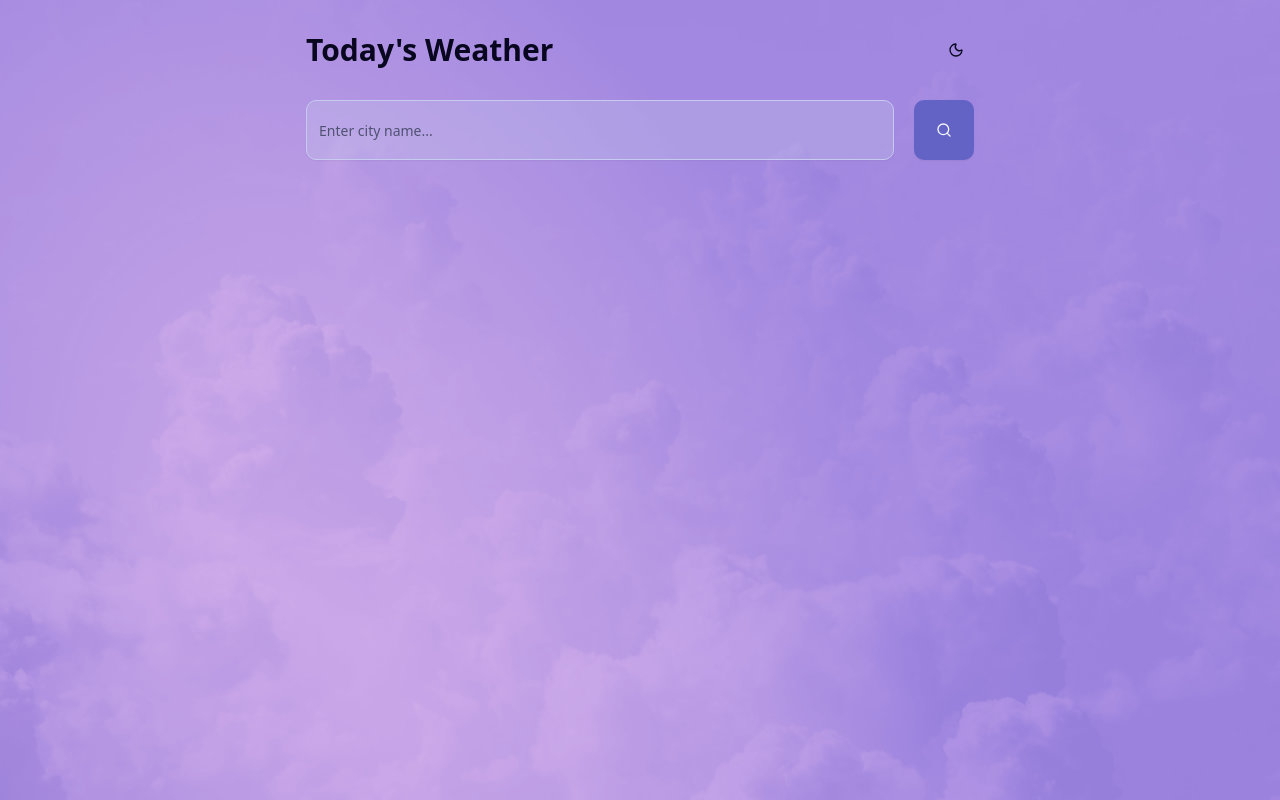
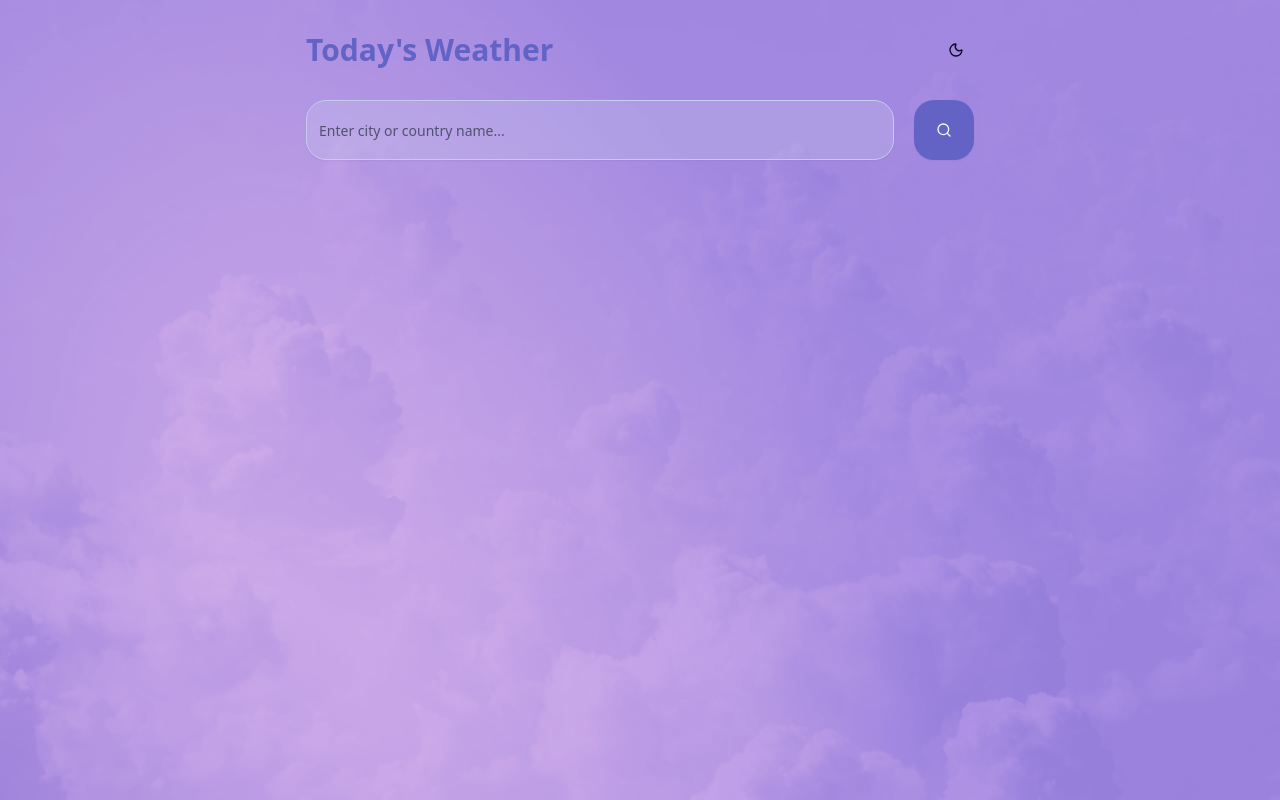
Before and after one commit to junkai1997/weather-app, a React (Vite) app: page / in a window 1280 px wide. Built offline with nearby package versions, Linux system fonts and the light colour scheme.

Commit message:
Enhanced UI components: added Trash icon, updated button styles, and refined input borders

```diff
--- a/src/App.tsx
+++ b/src/App.tsx
@@ -11,7 +11,7 @@ import bgLight from './assets/bg-light.png'
 import bgDark from './assets/bg-dark.png'
 import cloudIcon from './assets/cloud.png'
 import sunIcon from './assets/sun.png'
-import { Loader, Search } from 'lucide-react'
+import { Loader, Search, Trash2 } from 'lucide-react'
 import { formatDateTime } from './utils'
 
 function App() {
@@ -21,7 +21,7 @@ function App() {
   const [error, setError] = useState<string | null>(null)
   const [searchTimestamp, setSearchTimestamp] = useState<Date | null>(null)
 
-  const { searchHistory, addToHistory, clearHistory } = useSearchHistory()
+  const { searchHistory, addToHistory, clearHistory, removeFromHistory } = useSearchHistory()
   const { theme } = useTheme()
 
   const backgroundImage = theme === 'light' ? bgLight : bgDark
@@ -50,8 +50,6 @@ function App() {
       setSearchTimestamp(new Date())
     } catch (err) {
       setError(err instanceof Error ? err.message : 'Something went wrong')
-      setWeatherData(null)
-      setSearchTimestamp(null)
     } finally {
       setLoading(false)
     }
@@ -64,28 +62,28 @@ function App() {
 
   return (
     <div
-      className="min-h-screen bg-background text-foreground bg-responsive"
+      className="h-screen overflow-hidden bg-background text-foreground bg-responsive"
       style={{
         backgroundImage: `url(${backgroundImage})`
       }}
     >
       {/* Content wrapper */}
-      <div className="container mx-auto px-4 py-8 max-w-[700px]">
+      <div className="container mx-auto px-4 pt-8 max-w-[700px] h-full flex flex-col">
         {/* Header */}
-        <header className="flex justify-between items-center mb-8">
-          <h1 className="text-3xl font-bold">Today's Weather</h1>
+        <header className="flex justify-between items-center mb-8 shrink-0">
+          <h1 className="text-3xl font-bold text-card-title">Today's Weather</h1>
           <ThemeToggle />
         </header>
 
         {/* Search Form */}
-        <form onSubmit={handleSubmit} className="mb-20 lg:mb-[110px]">
+        <form onSubmit={handleSubmit} className="mb-20 lg:mb-[110px] shrink-0">
           <div className="flex gap-5 w-full">
             <Input
               type="text"
               value={city}
               onChange={(e) => setCity(e.target.value)}
-              placeholder="Enter city name..."
-              className="flex-1"
+              placeholder="Enter city or country name..."
+              className="flex-1 dark:border-none"
             />
             <Button type="submit" disabled={loading} className="h-[40px] lg:h-[60px] has-[>svg]:px-[22px]">
               {loading ? <Loader className="animate-spin" /> : <Search />}
@@ -95,7 +93,7 @@ function App() {
 
         {/* Error Message */}
         {error && (
-          <Alert variant="destructive" className="mb-4">
+          <Alert variant="destructive" className="mb-20 lg:mb-[110px] shrink-0 -mt-18 lg:-mt-22">
             <AlertTitle>Heads up!</AlertTitle>
             <AlertDescription>
               {error}
@@ -105,11 +103,11 @@ function App() {
 
         {/* Weather Display */}
         {weatherData && (
-          <div className="mb-8 p-6 bg-card/30 border rounded-lg relative">
-            <h2 className="text-md lg:text-2xl font-semibold mb-4">
+          <div className="px-5 lg:px-10 pt-6 bg-card/30 border dark:border-none rounded-t-[40px] relative flex-1 flex flex-col min-h-0">
+            <h2 className="text-md lg:text-2xl font-semibold mb-4 shrink-0">
               {weatherData.name}, {weatherData.country}
             </h2>
-            <div className="grid grid-cols-2 md:grid-cols-4 gap-4">
+            <div className="grid grid-cols-2 md:grid-cols-4 gap-4 shrink-0">
               <div className="lg:col-span-4">
                 <p className="text-5xl lg:text-7xl font-bold text-card-title">{weatherData.temperature}°C</p>
                 <div className="flex items-center gap-2">
@@ -133,36 +131,43 @@ function App() {
                 <img src={cloudIcon} alt="Cloudy" className="w-[157px] h-[157px] lg:w-[300px] lg:h-[300px]" />
               ) : null}
             </div>
-          </div>
-        )}
-
             {/* Search History */}
             {searchHistory.length > 0 && (
-          <div className="bg-card/60 border rounded-lg p-6">
-            <div className="flex justify-between items-center mb-4">
+              <div className="bg-card/60 border rounded-t-3xl p-6 flex-1 flex flex-col min-h-0 mt-4">
+                <div className="flex justify-between items-center mb-4 shrink-0">
                   <h3 className="text-lg font-semibold">Search History</h3>
                   <Button variant="outline" size="sm" onClick={clearHistory}>
                     Clear History
                   </Button>
                 </div>
-            <div className="flex flex-col h-[400px] overflow-y-auto gap-2">
+                <div className="flex flex-col overflow-y-auto gap-2 flex-1 min-h-0">
                   {searchHistory.map((item) => (
-                <div  className="bg-card border rounded-lg p-4 flex justify-between lg:justify-start items-center" key={item.id}>
-                  <div className="flex flex-col lg:hidden">
+                    <div  className="bg-card rounded-2xl p-4 flex justify-between lg:justify-start items-center gap-2 h-[60px]" key={item.id}>
+                      <div className="flex flex-col lg:flex-row lg:items-center w-full lg:justify-between">
                         <p className="text-sm font-semibold">{item.city}</p>
                         <p className="text-xs text-muted-foreground">{formatDateTime(new Date(item.timestamp))}</p>
                       </div>
                       <Button
-                    variant="ghost"
-                    size="sm"
+                        variant={theme === 'light' ? 'secondary' : 'outline'}
+                        size="icon"
                         onClick={() => handleSearch(item.city)}
                         className="h-8"
                       >
                         {loading ? <Loader className="animate-spin" /> : <Search />}
                       </Button>
+                      <Button
+                        variant={theme === 'light' ? 'secondary' : 'outline'}
+                        size="icon"
+                        onClick={() => removeFromHistory(item.id)}
+                        className="h-8"
+                      >
+                        {loading ? <Loader className="animate-spin" /> : <Trash2 />}
+                      </Button>
                     </div>
                   ))}
                 </div>
+              </div>
+            )}
           </div>
         )}
       </div>
--- a/src/components/ui/button.tsx
+++ b/src/components/ui/button.tsx
@@ -5,7 +5,7 @@ import { cva, type VariantProps } from "class-variance-authority"
 import { cn } from "@/lib/utils"
 
 const buttonVariants = cva(
-  "inline-flex items-center justify-center gap-2 whitespace-nowrap rounded-lg text-sm font-medium transition-all cursor-pointer disabled:pointer-events-none disabled:opacity-50 disabled:cursor-not-allowed [&_svg]:pointer-events-none [&_svg:not([class*='size-'])]:size-4 shrink-0 [&_svg]:shrink-0 outline-none focus-visible:border-ring focus-visible:ring-ring/50 focus-visible:ring-[3px] aria-invalid:ring-destructive/20 dark:aria-invalid:ring-destructive/40 aria-invalid:border-destructive",
+  "inline-flex items-center justify-center gap-2 whitespace-nowrap rounded-[20px] text-sm font-medium transition-all cursor-pointer disabled:pointer-events-none disabled:opacity-50 disabled:cursor-not-allowed [&_svg]:pointer-events-none [&_svg:not([class*='size-'])]:size-4 shrink-0 [&_svg]:shrink-0 outline-none focus-visible:border-ring focus-visible:ring-ring/50 focus-visible:ring-[3px] aria-invalid:ring-destructive/20 dark:aria-invalid:ring-destructive/40 aria-invalid:border-destructive",
   {
     variants: {
       variant: {
@@ -14,7 +14,7 @@ const buttonVariants = cva(
         destructive:
           "bg-destructive text-white shadow-xs hover:bg-destructive/90 focus-visible:ring-destructive/20 dark:focus-visible:ring-destructive/40 dark:bg-destructive/60",
         outline:
-          "border bg-background shadow-xs hover:bg-accent hover:text-accent-foreground dark:bg-input/30 dark:border-input dark:hover:bg-input/50",
+          "border bg-background shadow-xs hover:bg-accent hover:text-accent-foreground dark:border-foreground dark:hover:bg-input",
         secondary:
           "bg-secondary text-secondary-foreground shadow-xs hover:bg-secondary/80",
         ghost:
@@ -25,7 +25,7 @@ const buttonVariants = cva(
         default: "h-9 px-4 py-2 has-[>svg]:px-3",
         sm: "h-8 rounded-md gap-1.5 px-3 has-[>svg]:px-2.5",
         lg: "h-10 rounded-md px-6 has-[>svg]:px-4",
-        icon: "size-9",
+        icon: "size-9 rounded-full",
       },
     },
     defaultVariants: {
--- a/src/components/ui/input.tsx
+++ b/src/components/ui/input.tsx
@@ -8,7 +8,7 @@ function Input({ className, type, ...props }: React.ComponentProps<"input">) {
       type={type}
       data-slot="input"
       className={cn(
-        "file:text-foreground placeholder:text-muted-foreground selection:bg-primary selection:text-primary-foreground dark:bg-input/30 border-input flex h-[40px] lg:h-[60px] w-full min-w-0 rounded-lg border bg-input/30 px-3 py-1 text-base shadow-xs transition-[color,box-shadow] outline-none file:inline-flex file:h-7 file:border-0 file:bg-transparent file:text-sm file:font-medium disabled:pointer-events-none disabled:cursor-not-allowed disabled:opacity-50 md:text-sm",
+        "file:text-foreground placeholder:text-muted-foreground selection:bg-primary selection:text-primary-foreground dark:bg-input/30 border-input flex h-[40px] lg:h-[60px] w-full min-w-0 rounded-[20px] border bg-input/30 px-3 py-1 text-base shadow-xs transition-[color,box-shadow] outline-none file:inline-flex file:h-7 file:border-0 file:bg-transparent file:text-sm file:font-medium disabled:pointer-events-none disabled:cursor-not-allowed disabled:opacity-50 md:text-sm",
         "focus-visible:border-ring focus-visible:ring-ring/50 focus-visible:ring-[3px]",
         "aria-invalid:ring-destructive/20 dark:aria-invalid:ring-destructive/40 aria-invalid:border-destructive",
         className
```
Lines whose indentation alone changed are shown as unchanged.
